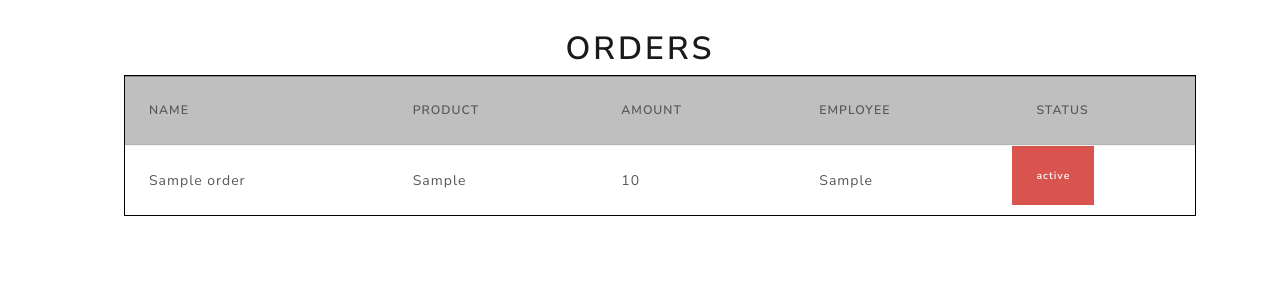
After one commit to idatagenius/DunderMifflin, a Node server app: page /display-orders in a window 1280 px wide. The commit adds this page. Shown: the top 300 px of the page. Run offline with Node 20, Linux system fonts and the light colour scheme; tables that the repository leaves empty hold one stand-in row (values such as "Sample post"); some libraries are stand-ins or nearby versions.

Commit message:
Completed Display Orders Page, looks decent.

```diff
--- a/app.js
+++ b/app.js
@@ -4,7 +4,6 @@ const mongoose = require('mongoose');
 const flash = require('connect-flash');
 const session = require('express-session');
 const passport = require('passport');
-
 const app = express();
 
 // Pasport config
@@ -17,7 +16,6 @@ const db = require('./config/keys').MongoURI;
 mongoose.connect(db, { useNewUrlParser: true, useUnifiedTopology: true})
     .then( () => console.log("MongoDB Connected..."))
     .catch(err => console.log(err));
-
 // EJS
 app.use(expressLayouts);
 app.set('view engine', 'ejs')
--- a/config/auth.js
+++ b/config/auth.js
@@ -5,5 +5,5 @@ module.exports = {
         }
         req.flash('error_msg', 'Please login to view this page.')
         res.redirect('/users/login')
-    }
+    },
 }
--- a/routes/index.js
+++ b/routes/index.js
@@ -1,6 +1,6 @@
 const express = require('express');
 const router = express.Router();
-const { ensureAuthenticated } = require('../config/auth')
+const { ensureAuthenticated } = require('../config/auth');
 
 // Home Page
 router.get('/', (req, res) => res.render('home'));
@@ -11,4 +11,65 @@ router.get('/order', ensureAuthenticated, (req, res) =>
         name: req.user.name
     }));
 
+
+// Display Orders Page
+const Order = require('../models/Order')
+router.get('/display-orders', function(req, res){
+    Order.find({}, function(err, orders){
+        if(err){
+            console.log(err);
+        } else {
+            res.render('display-orders', {orders: orders,})
+        }
+    })
+})
+
+// Order Handle
+router.post('/order', (req, res) => {
+    const { name, product, amount, employee } = req.body;
+    let errors = []
+
+    if (!name || !product || !amount || !employee) {
+    errors.push({ msg: 'Please enter all fields' });
+    }
+
+    if (employee !== 'Dwight Schrute' || 'Jim Halpert' || 'Karen Filippell' || 'Phyllis Vance' || 'Stanley Hudson' || 'Andy Bernard') {
+      errors.push({ msg: 'This employee was not found in our database.' });
+    }
+
+    // if (product != 'Printing Paper' || 'Converting Paper' || 'Digital Paper' || ) {
+    //   errors.push({ msg: 'Password must be at least 6 characters' });
+    // }
+
+    if (errors.length > 0) {
+    //   console.log(errors);
+      res.render('order', {
+        errors,
+        name,
+        product,
+        amount,
+        employee
+      });
+    } else {
+      User.findOne({name: name})
+      .then(user => {
+          if(user){
+              // User Exists!!
+              const newOrder = new Order ({
+                  name,
+                  product,
+                  amount,
+                  employee,
+                  status: "Completed"
+              });
+              console.log(newOrder);
+              newOrder.save();
+              res.redirect('/');
+          } else {
+              errors.push({ msg: 'User not registerd or logged in'});
+              res.render('register')
+          }
+      })
+    }
+});
 module.exports = router;
--- /dev/null
+++ b/views/display-orders.ejs
@@ -0,0 +1,31 @@
+<h1 style="text-align: center; margin-top: 30px;">Orders</h1>
+<ul>
+    <table class="table table-hover" style="outline: 1px solid black;">
+        <thead>
+          <tr class="table-primary">
+            <th scope="col">Name</th>
+            <th scope="col">Product</th>
+            <th scope="col">Amount</th>
+            <th scope="col">Employee</th>
+            <th scope="col">Status</th>
+          </tr>
+        </thead>
+        <tbody>
+            <% for(let order of orders) {%>
+          <tr>
+            <td><%= order.name %></td>
+            <td><%= order.product %></td>
+            <td><%= order.amount %></td>
+            <td><%= order.employee %></td>
+            <% if (order.status == 'In Progress') { %>
+                <td class="badge badge-warning"><%= order.status %></td>
+            <% } else if (order.status == 'Completed') { %>
+                <td class="badge badge-success"><%= order.status %></td>
+            <% } else { %>
+                <td class="badge badge-danger"><%= order.status %></td>
+            <% } %>
+          </tr>
+          <% } %>
+        </tbody>
+      </table>
+</ul>
--- a/views/home.ejs
+++ b/views/home.ejs
@@ -12,5 +12,7 @@
     <a href="/users/register">Register</a>
 
     <a href="/users/login">Login</a>
+
+    <a href="/order">Order</a>
 </body>
 </html>
--- a/views/layout.ejs
+++ b/views/layout.ejs
@@ -3,6 +3,7 @@
 <head>
     <meta charset="UTF-8">
     <meta name="viewport" content="width=device-width, initial-scale=1.0">
+    <link rel="stylesheet" href="https://stackpath.bootstrapcdn.com/bootswatch/4.5.2/lux/bootstrap.min.css">
     <title>Dunder Mifflin Paper Co</title>
 </head>
 <body>
```
Also changed, not shown: models/Order.js (+6 -3 lines), routes/users.js (+23 -55 lines), views/login.ejs (+6 -6 lines), views/order.ejs (+12 -1 lines), views/partials/messages.ejs (+7 -11 lines).
